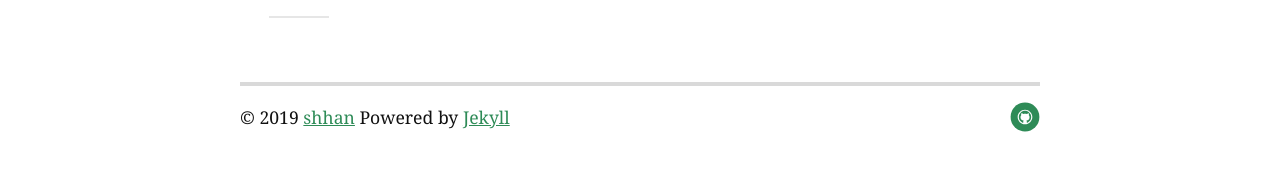
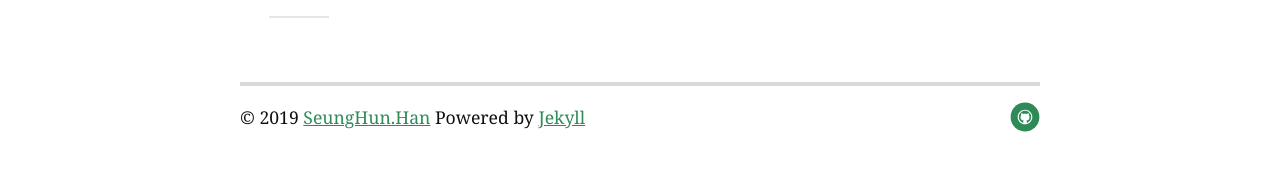
Before and after one commit to shhan730/-, a Jekyll site: the page built from index.html, in a window 1280 px wide. Shown: the part 1528-1697 px from the top of the page. Built offline with Jekyll 4.4.1, drawn with Linux system fonts in a browser that asks for light colours; nearby versions of some CDN libraries; some web fonts are replaced; the list of posts is cut into pages by our own code.

Commit message:
Change Footer

```diff
--- a/_includes/footer.html
+++ b/_includes/footer.html
@@ -1,6 +1,6 @@
 <div class="footer">
    <div class="container">
-      <p class="copy">&copy; {{ site.time | date: '%Y' }} <a href="https://shhan730.github.io">shhan</a> Powered by <a href="http://jekyllrb.com">Jekyll</a></p>
+      <p class="copy">&copy; {{ site.time | date: '%Y' }} <a href="https://shhan730.github.io">SeungHun.Han</a> Powered by <a href="http://jekyllrb.com">Jekyll</a></p>
 
       <div class="footer-links">
          <ul class="noList">
```
